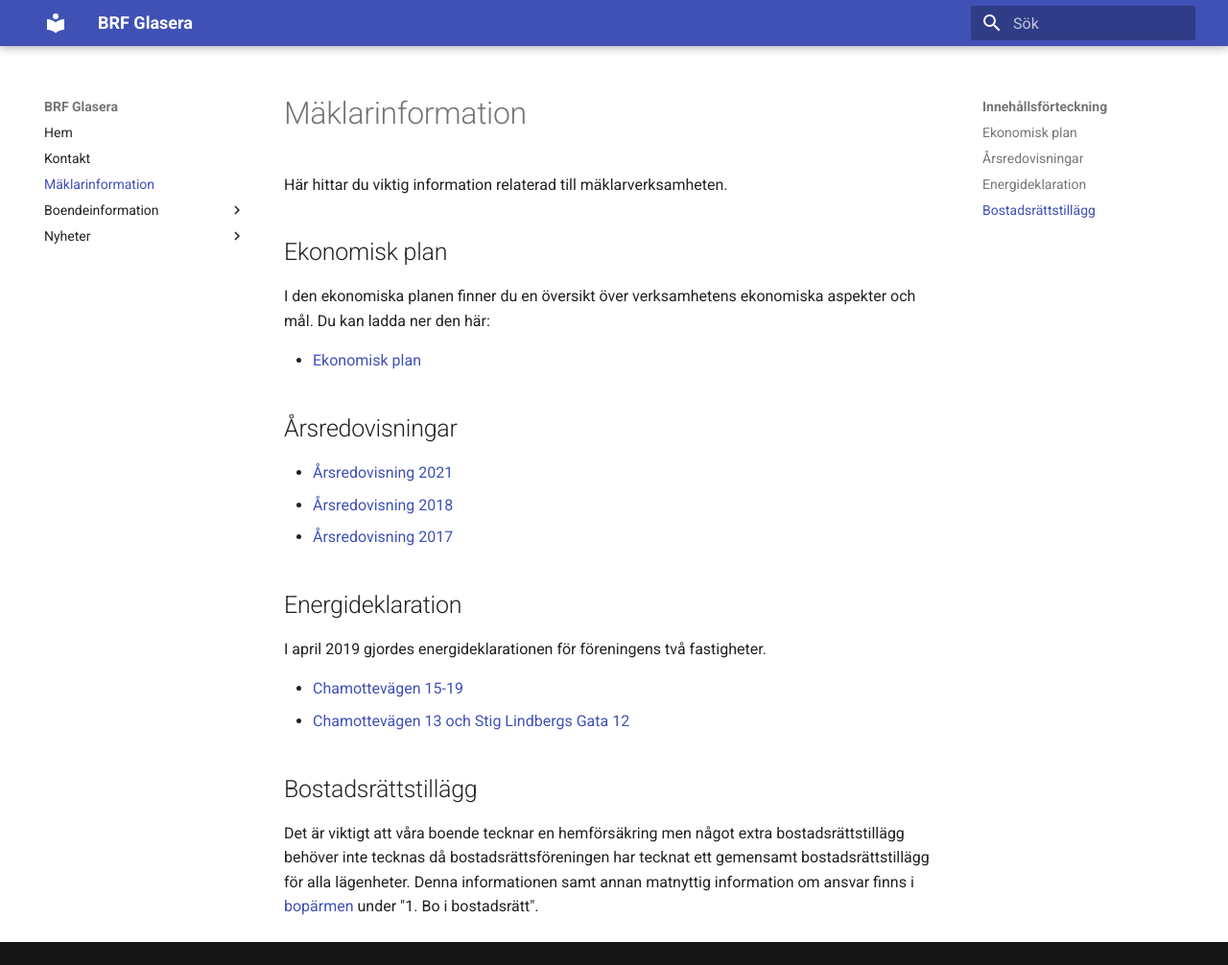
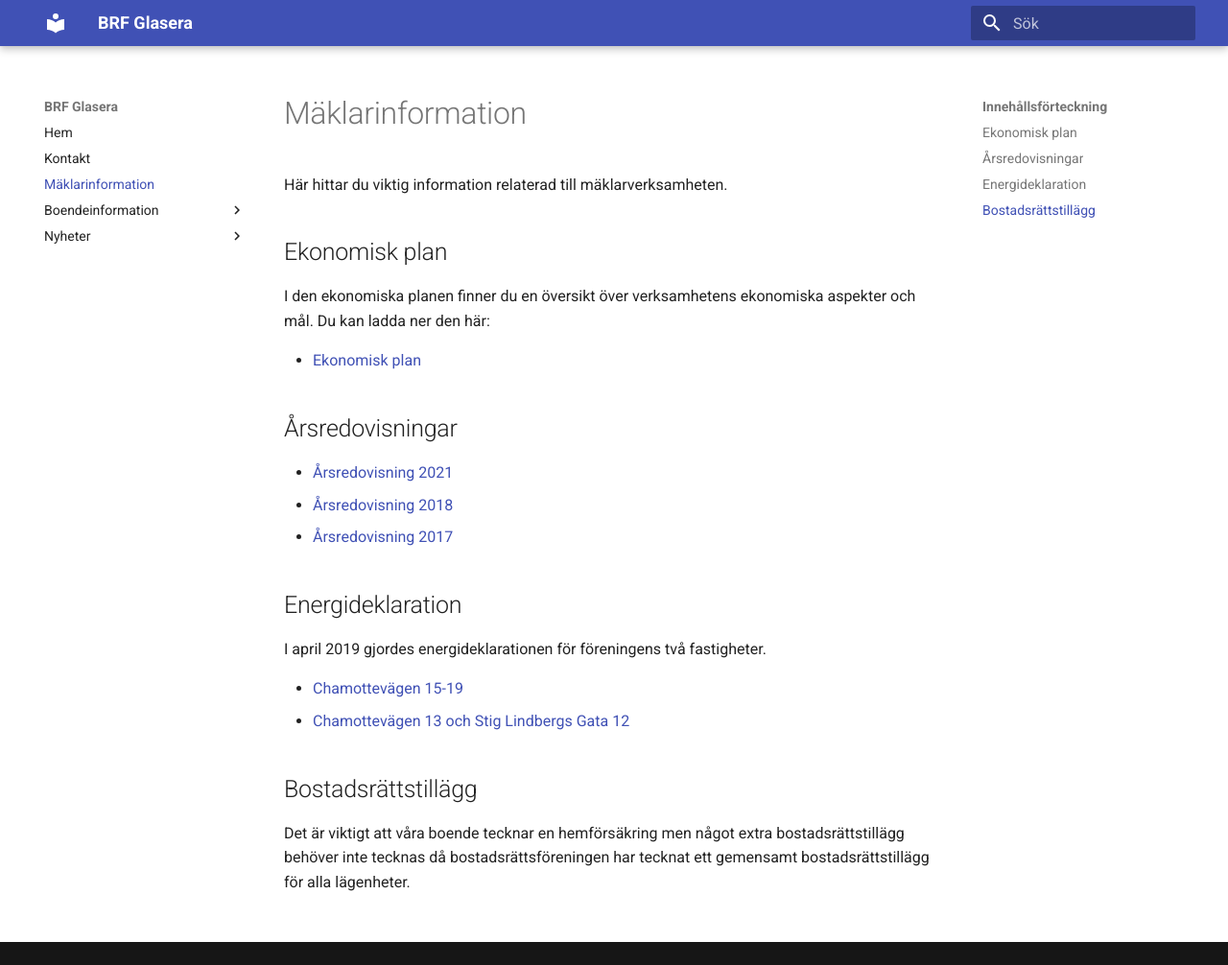
Before and after one commit to prokie/Glasera, an MkDocs documentation site: the page built from docs/mäklarinformation.md, in a window 1280 px wide and 1006 px high. Shown: the whole window at 96% size. Built offline with MkDocs 1.6.1 and Material for MkDocs 9.7.7, drawn with Linux system fonts in a browser that asks for light colours.

Commit message:
Tog bort bopärmen.

```diff
--- a/docs/mäklarinformation.md
+++ b/docs/mäklarinformation.md
@@ -25,6 +25,4 @@ I april 2019 gjordes energideklarationen för föreningens två fastigheter.
 
 Det är viktigt att våra boende tecknar en hemförsäkring men något extra
 bostadsrättstillägg behöver inte tecknas då bostadsrättsföreningen har tecknat
-ett gemensamt bostadsrättstillägg för alla lägenheter. Denna informationen samt
-annan matnyttig information om ansvar finns i
-[bopärmen](boendeinformation/boparm.md) under "1. Bo i bostadsrätt".
+ett gemensamt bostadsrättstillägg för alla lägenheter.
```
Also changed, not shown: docs/boendeinformation/boparm.md (deleted, +0 -7 lines).
